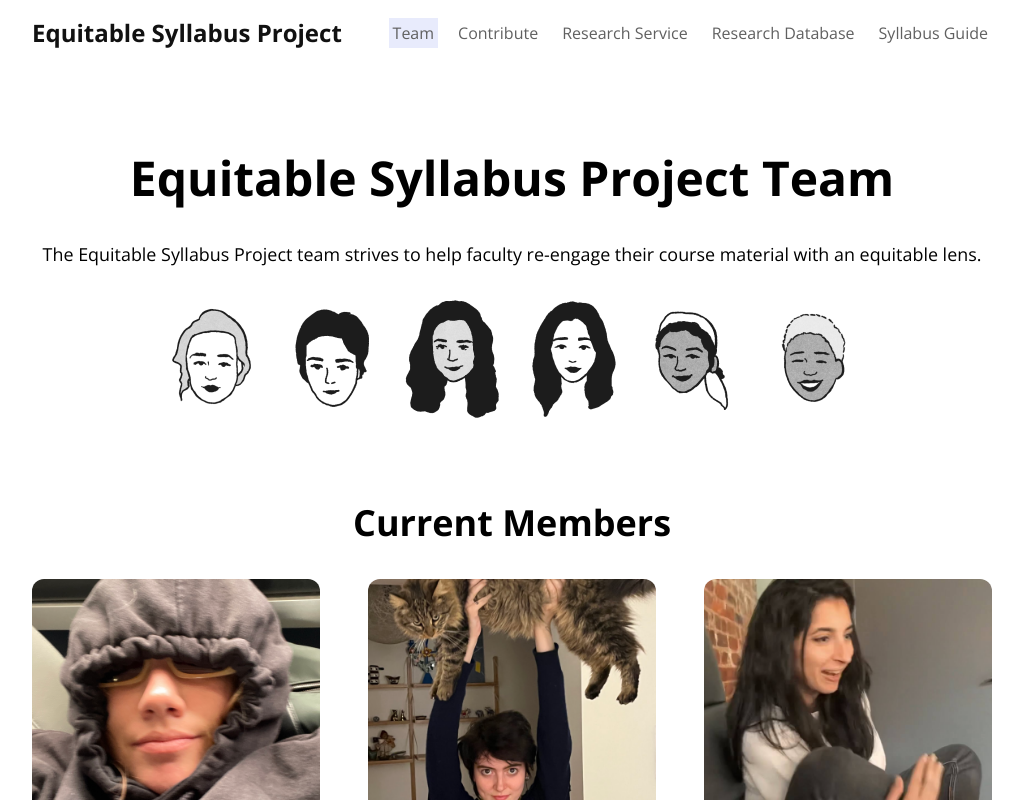
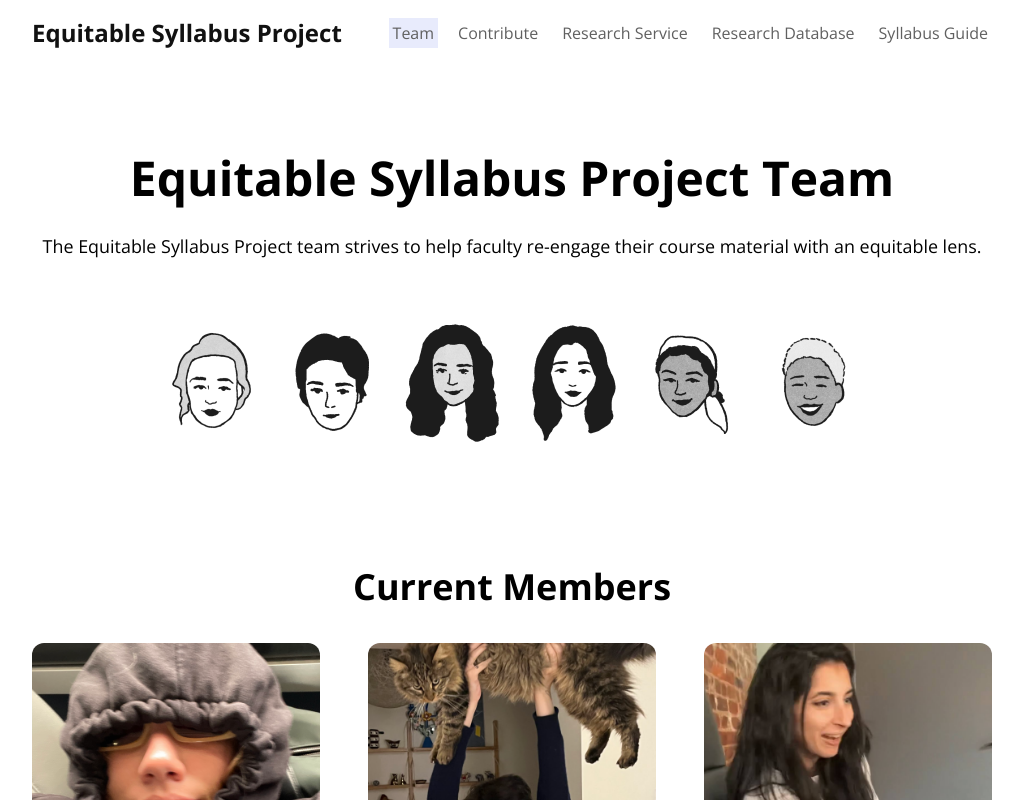
Before and after one commit to jnahan/equitable-syllabus-project, a React (Create React App) app: page /team in a window 1280 px wide. Shown: the top 800 px of the page, without its empty margins (128-1151 px from the left). Built offline with nearby package versions, Linux system fonts and the light colour scheme.

Commit message:
updated css (bem)

```diff
--- a/src/index.css
+++ b/src/index.css
@@ -29,8 +29,8 @@
   /* text-size styles */
   /* base size: body-default--regular (16px) */
   --heading-1: 4.5rem;
-  --heading-2: 3rem;
-  --heading-3: 2.25rem;
+  --section__heading: 3rem;
+  --section__title: 2.25rem;
   --heading-4: 1.5rem;
   --heading-5: 1.25rem;
   --subtitle: 1.5rem;
@@ -56,14 +56,14 @@
   margin-bottom: 24px;
   text-align: center;
 }
-.heading-2{
-  font-size: var(--heading-2);
+.section__heading{
+  font-size: var(--section__heading);
   font-weight: 700;
   text-align: center;
   margin-bottom: 80px;
 }
-.heading-3{
-  font-size: var(--heading-3);
+.section__title{
+  font-size: var(--section__title);
   font-weight: 700;
   margin-bottom: 16px;
 }
@@ -290,23 +290,8 @@ a{
   align-items: center;
   gap: 120px;
 }
-.subtitle-section h2{
+.section__heading-subtitle{
   margin-bottom: 24px;
-}
-.section--center-2{
-  display: flex;
-  flex-direction: column;
-  text-align: center;
-  justify-content: center;
-  gap: 32px;
-  margin-bottom: 80px;
-}
-.section--center-2 h1{
-  text-align: center;
-  margin: 0;
-}
-.section--center-2 p{
-  text-align: center;
 }
 
 
@@ -493,7 +478,7 @@ a{
   gap: 12px;
   border-radius: 12px;
 }
-.home-card p{
+.home-card__text{
   text-align: center;
 }
 .home-card:nth-child(1) img{
@@ -510,7 +495,8 @@ a{
 }
 .home-card__icon{
   padding: 8px;
-  border-radius: 100%;
+  border-radius: 50%;
+  overflow: visible;
 }
 
 /* testimonial */
@@ -543,8 +529,11 @@ a{
   display: flex;
   justify-content: space-between;
 }
-.section--testimonial h2{
+.section__heading-left{
   text-align: left;
+}
+.section--team{
+  margin-bottom: 120px;
 }
 
 /* TODO -> would it be better to make sg right div sticky instead of toc */
@@ -560,7 +549,7 @@ a{
   margin-bottom: 48px;
 }
 .syl-guide__heading{
-  font-size: var(--heading-3);
+  font-size: var(--section__title);
   margin-bottom: 0;
 }
 .syl-guide-content a{
--- a/src/pages/Contribute/Contribute.jsx
+++ b/src/pages/Contribute/Contribute.jsx
@@ -12,7 +12,7 @@ function Contribute() {
       <div className="section">
         <div className="section__content">
           <div className="section__text">
-            <h3 className="heading-3">Join the effort to build an equitable classroom</h3>
+            <h3 className="section__title">Join the effort to build an equitable classroom</h3>
             <p className="body-large">Recommend resources to our database by filling out our resource recommendation form. Your contributions will assist ITP/IMA faculties in creating a more equitable syllabus!</p>
           <a href="https://forms.gle/N4XM29AnpRHr1my8A"><button className="bttn--primary">Resource Recommendation Form</button></a>
           </div>
--- a/src/pages/Home/HomeCard.jsx
+++ b/src/pages/Home/HomeCard.jsx
@@ -5,7 +5,7 @@ function HomeCard({icon, heading, text}) {
     <div className="home-card">
         <img className="home-card__icon" src={icon} alt={`${heading} icon`} />
         <h4 className="heading-4">{heading}</h4>
-        <p>{text}</p>
+        <p className="home-card__text">{text}</p>
     </div>
   )
 }
--- a/src/pages/ResearchService/ResearchService.jsx
+++ b/src/pages/ResearchService/ResearchService.jsx
@@ -13,7 +13,7 @@ function ResearchService() {
       <div className="section">
         <div className="section__content">
           <div className="section__text">
-            <h3 className="heading-3">Get Help Creating Your Syllabus</h3>
+            <h3 className="section__title">Get Help Creating Your Syllabus</h3>
             <p className="body-large">We offer faculty members an opportunity to work with a research assistant that provides tailored recommendations and support to help you create a curriculum that empowers your students.</p>
             <a href="https://docs.google.com/forms/d/e/1FAIpQLSfk9cYXGYmOj8tQz6Qy4ZxAOxJ59rJrYS7QVnmn8HnBDZ7yKg/viewform" rel="noopener noreferrer">
               <button className="bttn--primary">Sign Up For Research Service</button>
@@ -25,7 +25,7 @@ function ResearchService() {
         </div>
       </div>
       <div className="section section--center">
-        <h3 className="heading-3">Our Research Service Takes Just a Few Steps</h3>
+        <h3 className="section__title">Our Research Service Takes Just a Few Steps</h3>
         <p className="body-large">The research process can last anywhere from 3 weeks to multiple months of sustained engagement.</p>
         <div className="info-card-wrapper">
           <InfoCard image="images/rs-1.png" heading="Intake" text="Faculty pinpoints specific areas of their syllabus the researcher can focus on"/>
@@ -36,7 +36,7 @@ function ResearchService() {
       <div className="section">
         <div className="section__content">
           <div className="section__text">
-            <h3 className="heading-3">Sign Up for Research Service Today</h3>
+            <h3 className="section__title">Sign Up for Research Service Today</h3>
             <p className="body-large">Improve your syllabus for more equity and inclusivity. Fill out our intake form and a researcher will be assigned to you.</p>
             <a href="https://docs.google.com/forms/d/e/1FAIpQLSfk9cYXGYmOj8tQz6Qy4ZxAOxJ59rJrYS7QVnmn8HnBDZ7yKg/viewform" rel="noopener noreferrer">
               <button className="bttn--primary">Sign Up For Research Service</button>
--- a/src/pages/SyllabusWorkshop/SyllabusWorkshop.jsx
+++ b/src/pages/SyllabusWorkshop/SyllabusWorkshop.jsx
@@ -11,7 +11,7 @@ function SyllabusWorkshop() {
   return (
     <div className="section--top">
         <div className="section section--center">
-        <h3 className="heading-3">Syllabus Review Workshop</h3>
+        <h3 className="section__title">Syllabus Review Workshop</h3>
         <p className="body-large">Our syllabus review workshop provides faculty a 90-minute structured session to work on concrete syllabi, applying an equity lens. Each participant brings one syllabus to work on.</p>
         <div className="info-card-wrapper">
           <InfoCard image="images/sr-1.png" heading="Reflection" text="Use the Cue Syllabus Review Tool to label each section of your syllabus."/>
--- a/src/pages/Team/Team.jsx
+++ b/src/pages/Team/Team.jsx
@@ -4,8 +4,8 @@ import TeamCard from "./TeamCard"
 function Team() {
   return (
     <div className="section--top team">
-      <div className="section section--center-2">
-        <h1 className="heading-2">Equitable Syllabus Project Team</h1>
+      <div className="section section--center section--subtitle section--team">
+        <h1 className="section__heading section__heading-subtitle">Equitable Syllabus Project Team</h1>
         <p className="body-large">The Equitable Syllabus Project team strives to help faculty re-engage their course material with an equitable lens.</p>
         <div className="team__avatar-wrapper">
           <img src="images/team/blair-avatar.png" alt="Blair Simmons" />
@@ -17,7 +17,7 @@ function Team() {
         </div>
       </div>
       <div className="section">
-        <h2 className="heading-3 text-center">Current Members</h2>
+        <h2 className="section__title text-center">Current Members</h2>
         <div className="team__card-wrapper">
           <TeamCard image = "images/team/blair.png" name = "Blair Simmons" role = "Project Manager" email = "blair.simmons@nyu.edu"/>
           <TeamCard image = "images/team/chaski.png" name = "Chaski No" role = "Technical Project Manager" email = "chaski@nyu.edu"/>
@@ -28,7 +28,7 @@ function Team() {
         </div>
       </div>
       <div className="section">
-        <h2 className="heading-3 text-center">Past Members</h2>
+        <h2 className="section__title text-center">Past Members</h2>
         <div className="team__card-wrapper">
           <TeamCard name = "Rashida Kamal" role = "Technical Project Manager" />
           <TeamCard name = "Spencer Ratanavanh" role = "Researcher" />
```
Also changed, not shown: src/pages/Home/Home.jsx (+8 -9 lines).
